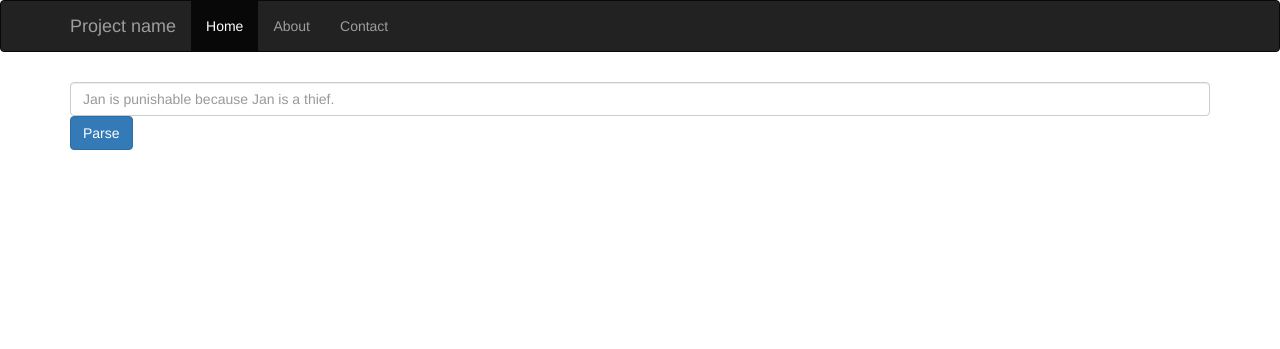
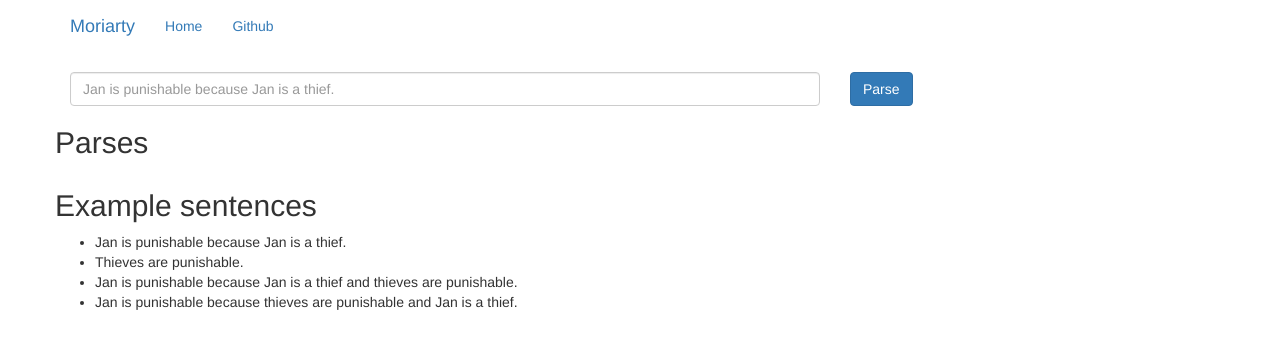
Before and after one commit to jelmervdl/moriarty, a Flask app: page / in a window 1280 px wide. Shown: the top 349 px of the page. Run offline with Flask 2, Linux system fonts and the light colour scheme; some libraries are stand-ins or nearby versions.

Commit message:
Better but more of a prototype look

```diff
--- /dev/null
+++ b/webserver/static/css/layout.css
@@ -0,0 +1,7 @@
+#example-sentences li {
+    cursor: pointer;
+}
+
+#example-sentences li:hover {
+    text-decoration: underline;
+}
--- a/webserver/static/js/main.js
+++ b/webserver/static/js/main.js
@@ -1,20 +1,24 @@
 jQuery(function($) {
+    function closeButton() {
+        return $('<button type="button" class="close"><span>&times;</span></button>');
+    }
+
     $.fn.alert = function(message) {
         $('<div>')
             .addClass('alert alert-danger alert-dismissible')
-            .append($('<button type="button" class="close" data-dismiss="alert"><span>&times;</span></button>'))
+            .append(closeButton.data('dismiss', 'alert'))
             .append($('<p>').text(' ' + message).prepend($('<strong>Error!</strong>')))
             .appendTo(this);
     };
 
     function stringifyTokens(tokens) {
-        return $('<li>').append($.map(tokens, function(token) {
+        return $('<div>').addClass('tokenized').append($.map(tokens, function(token) {
             return $('<span>').addClass('token').text(token);
         }));
     }
 
     function stringifyParse(parse) {
-        return $('<ol>').append($.map(parse, function(arg) {
+        return $('<ol>').addClass('parsed').append($.map(parse, function(arg) {
             return $('<li>').append(stringifyStatement(arg));
         }));
     }
@@ -31,16 +35,17 @@ jQuery(function($) {
         }
     }
 
-    window.stringifyParse = stringifyParse;
-
-    $('#parse-sentence-form').submit(function(e) {
-        e.preventDefault();
-        var sentence = $(this).find('input[name=sentence]').val();
-        $.post($(this).attr('action'), {sentence: sentence}, 'json')
+    function parseSentence(sentence) {
+        $.post($('#parse-sentence-form').attr('action'), {sentence: sentence}, 'json')
             .success(function(response) {
-                $('#parses')
-                    .append(stringifyTokens(response.tokens))
-                    .append($.map(response.parses, stringifyParse));
+                $('<div>')
+                    .appendTo('#parses')
+                    .addClass('parse panel panel-default')
+                    .append($('<div class="panel-heading">')
+                        .append(closeButton())
+                        .append(stringifyTokens(response.tokens))
+                    )
+                    .append($('<div class="panel-body">').append($.map(response.parses, stringifyParse)));
             })
             .error(function(response) {
                 try {
@@ -49,5 +54,22 @@ jQuery(function($) {
                     $('body > .container').alert("Something went wrong on the server.");
                 }
             });
+    }
+
+    $('#parses').on('click', 'button.close', function(e) {
+        e.preventDefault();
+        $(this).closest('.parse').remove();
+    });
+
+    $('#parse-sentence-form').submit(function(e) {
+        e.preventDefault();
+        var sentence = $(this).find('input[name=sentence]').val();
+        parseSentence(sentence);
+    });
+
+    $('#example-sentences').on('click', 'li', function(e) {
+        e.preventDefault();
+        var sentence = $(e.target).text();
+        parseSentence(sentence);
     });
 });
--- a/webserver/templates/index.html
+++ b/webserver/templates/index.html
@@ -3,9 +3,30 @@
 {% block title %}Prototype{% endblock %}
 
 {% block content %}
-    <ul id="parses"></ul>
-    <form method="post" action="{{ url_for('api_parse_sentence') }}" id="parse-sentence-form">
-        <input type="text" name="sentence" class="form-control" placeholder="Jan is punishable because Jan is a thief.">
-        <button type="submit" class="btn btn-primary">Parse</button>
-    </form>
+    <div class="row">
+        <form method="post" action="{{ url_for('api_parse_sentence') }}" id="parse-sentence-form">
+            <div class="col-md-8">
+                <input type="text" name="sentence" class="form-control" placeholder="Jan is punishable because Jan is a thief.">
+            </div>
+            <div class="col-md-4">
+                <button type="submit" class="btn btn-primary">Parse</button>
+            </div>
+        </form>
+    </div>
+
+    <div class="row">
+        <h2>Parses</h2>
+        <div id="parses"></div>
+    </div>
+
+    <div class="row">
+        <h2>Example sentences</h2>
+        <ul id="example-sentences">
+            <li>Jan is punishable because Jan is a thief.</li>
+            <li>Thieves are punishable.</li>
+            <li>Jan is punishable because Jan is a thief and thieves are punishable.</li>
+            <li>Jan is punishable because thieves are punishable and Jan is a thief.</li>
+        </ul>
+    </div>
+
 {% endblock %}
--- a/webserver/templates/layout.html
+++ b/webserver/templates/layout.html
@@ -8,6 +8,7 @@
     <title>{% block title %}{% endblock %} - Moriarty</title>
     <link rel="stylesheet" href="https://maxcdn.bootstrapcdn.com/bootstrap/3.3.6/css/bootstrap.min.css" integrity="sha384-1q8mTJOASx8j1Au+a5WDVnPi2lkFfwwEAa8hDDdjZlpLegxhjVME1fgjWPGmkzs7" crossorigin="anonymous">
     <link rel="stylesheet" href="{{ url_for('static', filename='css/grammar.css') }}">
+    <link rel="stylesheet" href="{{ url_for('static', filename='css/layout.css') }}">
     <!--[if lt IE 9]>
       <script src="https://oss.maxcdn.com/html5shiv/3.7.2/html5shiv.min.js"></script>
       <script src="https://oss.maxcdn.com/respond/1.4.2/respond.min.js"></script>
@@ -15,7 +16,7 @@
     {% endblock %}
 </head>
 <body>
-    <nav class="navbar navbar-inverse">
+    <nav class="navbar">
         <div class="container">
             <div class="navbar-header">
                 <button type="button" class="navbar-toggle collapsed" data-toggle="collapse" data-target="#navbar" aria-expanded="false" aria-controls="navbar">
@@ -24,13 +25,12 @@
                     <span class="icon-bar"></span>
                     <span class="icon-bar"></span>
                 </button>
-                <a class="navbar-brand" href="#">Project name</a>
+                <a class="navbar-brand" href="/">Moriarty</a>
             </div>
             <div id="navbar" class="collapse navbar-collapse">
                 <ul class="nav navbar-nav">
-                    <li class="active"><a href="#">Home</a></li>
-                    <li><a href="#about">About</a></li>
-                    <li><a href="#contact">Contact</a></li>
+                    <li class="active"><a href="/">Home</a></li>
+                    <li><a href="https://github.com/jelmervdl/moriarty">Github</a></li>
                 </ul>
             </div><!--/.nav-collapse -->
         </div>
```
Also changed, not shown: webserver/static/css/grammar.css (line endings or trailing spaces).
